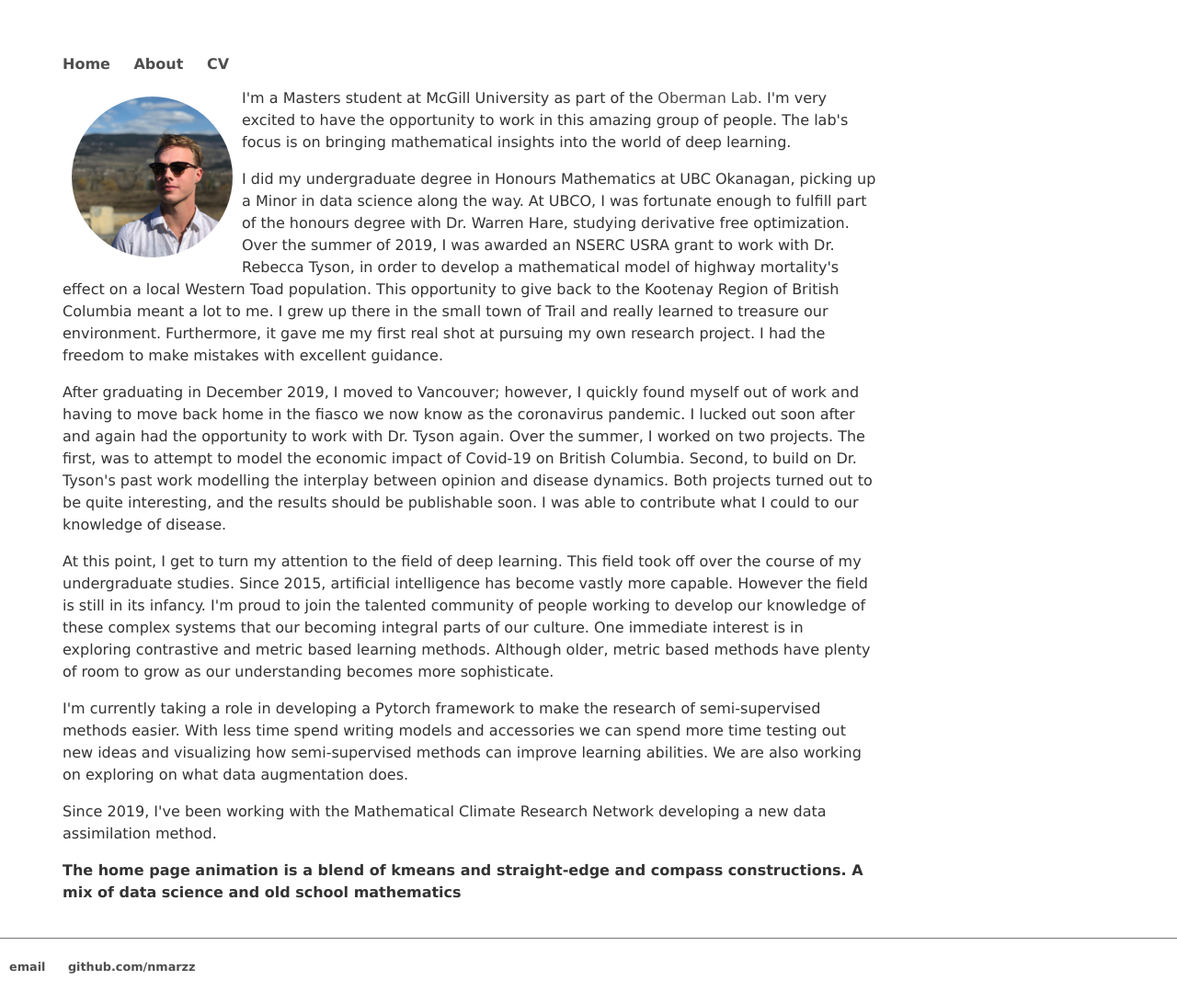
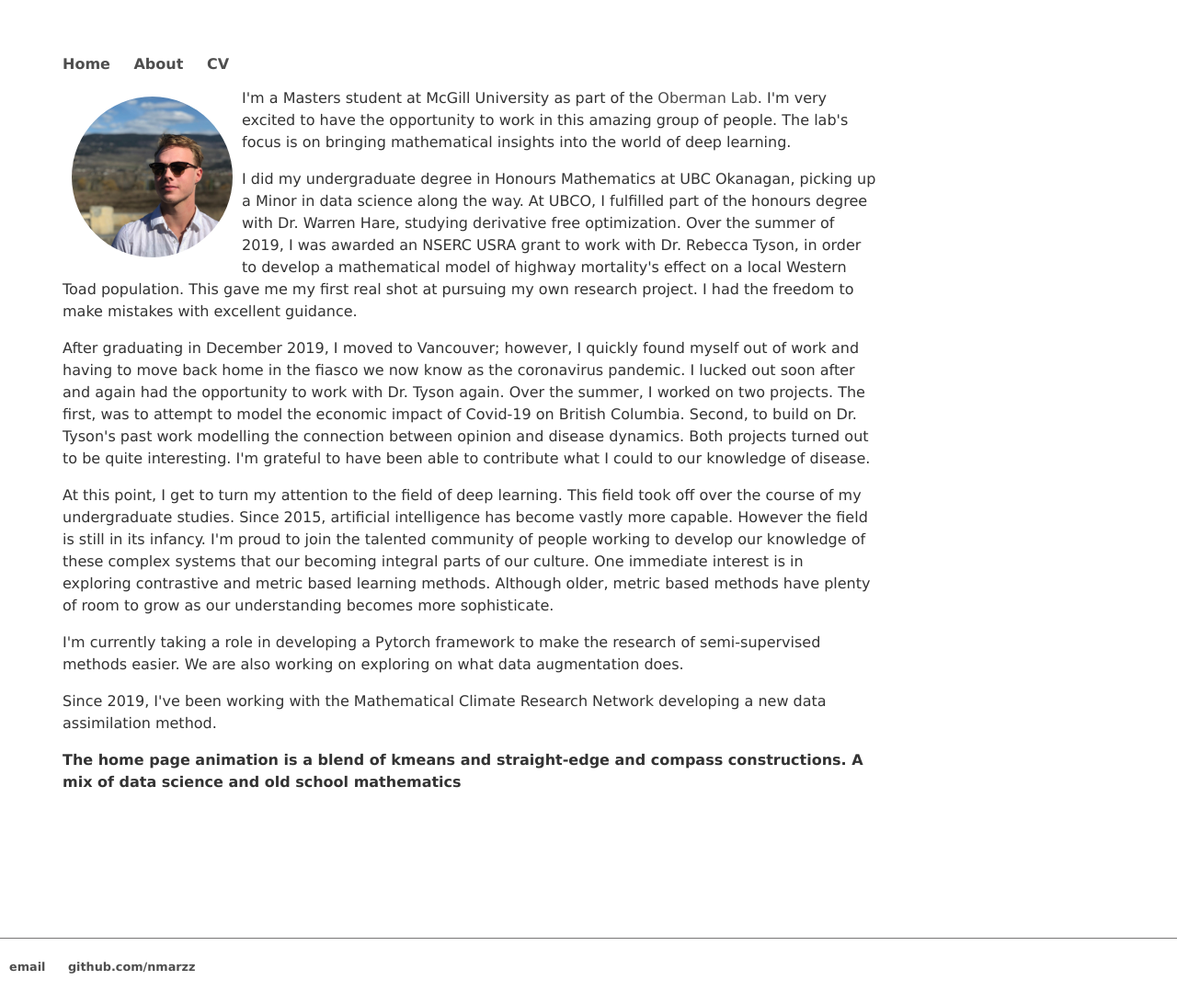
Before and after one commit to nmarzz/nmarzz.github.io, a Jekyll site: the page built from about.html, in a window 1280 px wide. Shown: the whole page at 92% size. Built offline with Jekyll 4.4.1, drawn with Linux system fonts in a browser that asks for light colours.

Commit message:
bio update

```diff
--- a/about.html
+++ b/about.html
@@ -15,17 +15,16 @@ into the world of deep learning.</p>
 
 <p>
 I did my undergraduate degree in Honours Mathematics at UBC Okanagan, picking up a Minor in data science along the way. At UBCO,
-I was fortunate enough to fulfill part of the honours degree with Dr. Warren Hare, studying derivative free optimization. Over the summer
+I fulfilled part of the honours degree with Dr. Warren Hare, studying derivative free optimization. Over the summer
 of 2019, I was awarded an NSERC USRA grant to work with Dr. Rebecca Tyson, in order to develop a mathematical model of highway mortality's effect on a local Western Toad population.
-This opportunity to give back to the Kootenay Region of British Columbia meant a lot to me. I grew up there in the small town of Trail and really
-learned to treasure our environment. Furthermore, it gave me my first real shot at pursuing my own research project. I had the freedom to make mistakes
+This gave me my first real shot at pursuing my own research project. I had the freedom to make mistakes
 with excellent guidance.</p>
 
 <p>
 After graduating in December 2019, I moved to Vancouver; however, I quickly found myself out of work and having to move back home in the fiasco
 we now know as the coronavirus pandemic. I lucked out soon after and again had the opportunity to work with Dr. Tyson again. Over the summer, I worked on
 two projects. The first, was to attempt to model the economic impact of Covid-19 on British Columbia. Second, to build on Dr. Tyson's past work modelling
-the interplay between opinion and disease dynamics. Both projects turned out to be quite interesting, and the results should be publishable soon. I was able to contribute what I could to our
+the connection between opinion and disease dynamics. Both projects turned out to be quite interesting. I'm grateful to have been able to contribute what I could to our
 knowledge of disease.</p>
 
 <p>
@@ -35,8 +34,7 @@ that our becoming integral parts of our culture. One immediate interest is in ex
 grow as our understanding becomes more sophisticate.</p>
 
 <p>
-I'm currently taking a role in developing a Pytorch framework to make the research of semi-supervised methods easier. With less time spend writing models and accessories
-we can spend more time testing out new ideas and visualizing how semi-supervised methods can improve learning abilities. We are also working on exploring on what
+I'm currently taking a role in developing a Pytorch framework to make the research of semi-supervised methods easier. We are also working on exploring on what
 data augmentation does.</p>
 
 <p>Since 2019, I've been working with the Mathematical Climate Research Network developing a new data assimilation method. </p>
```
